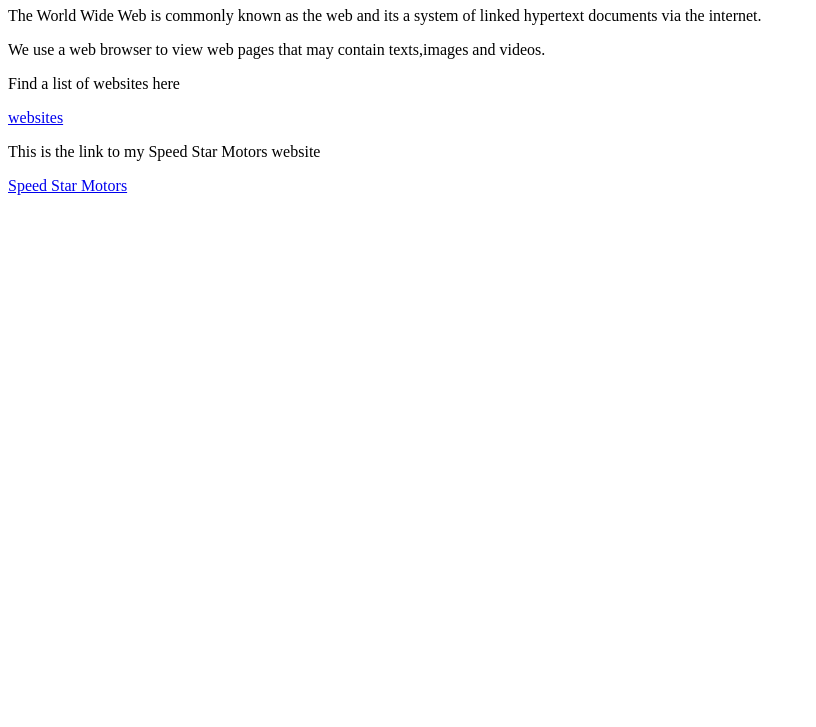
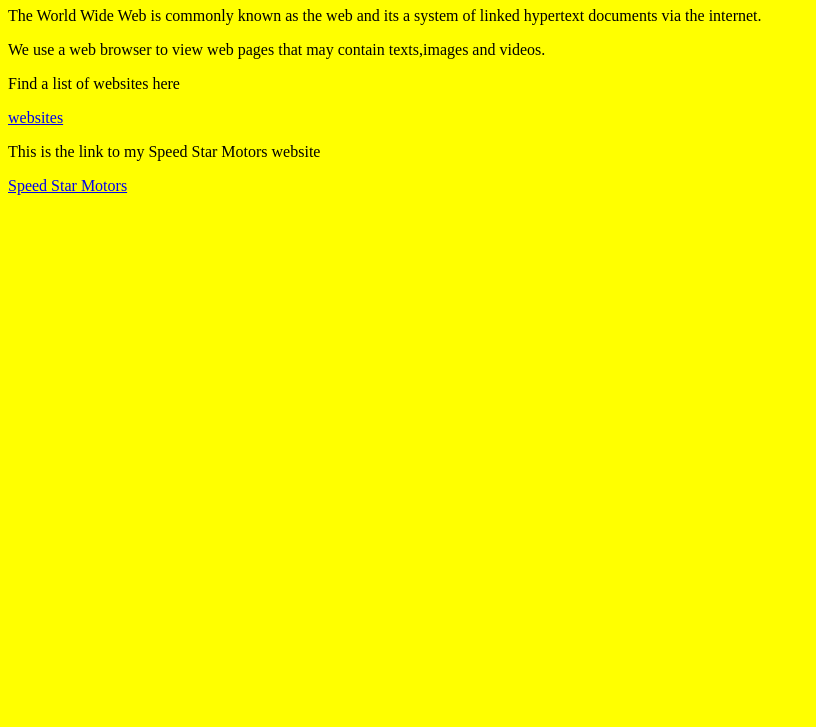
Before and after one commit to Bida23-102/HelloWorld, a plain HTML site: page index.html in a window 1280 px wide. Shown: the part 73-800 px from the top of the page, without its empty margins (0-816 px from the left). Drawn offline with Linux system fonts and the light colour scheme.

Commit message:
index.html

```diff
--- a/index.html
+++ b/index.html
@@ -3,7 +3,7 @@
  <HEAD>
   <TITLE> Web Activity 1 </title>
  </HEAD>
- <BODY style="background color:yellow;">
+ <BODY style="background-color:yellow;">
   <h1 style="color:blue;">The World Wide Web </h1>
   <p>The World Wide Web is commonly known as the web and its a system of linked hypertext documents via the internet. </p>
   <p>We use a web browser to view web pages that may contain texts,images and videos. </p>
```
